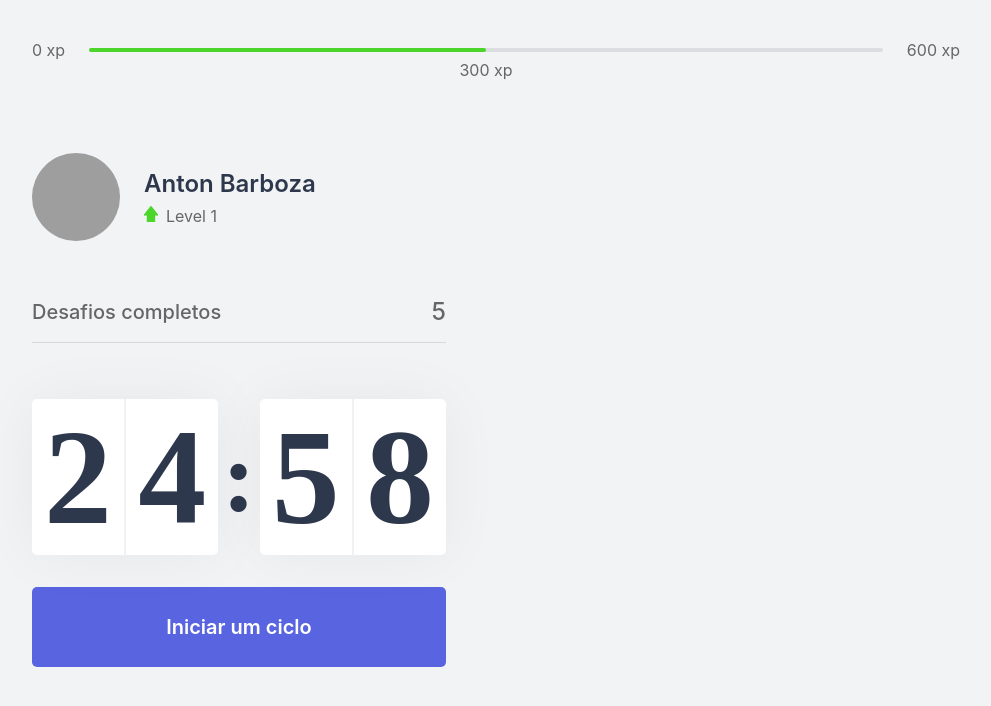
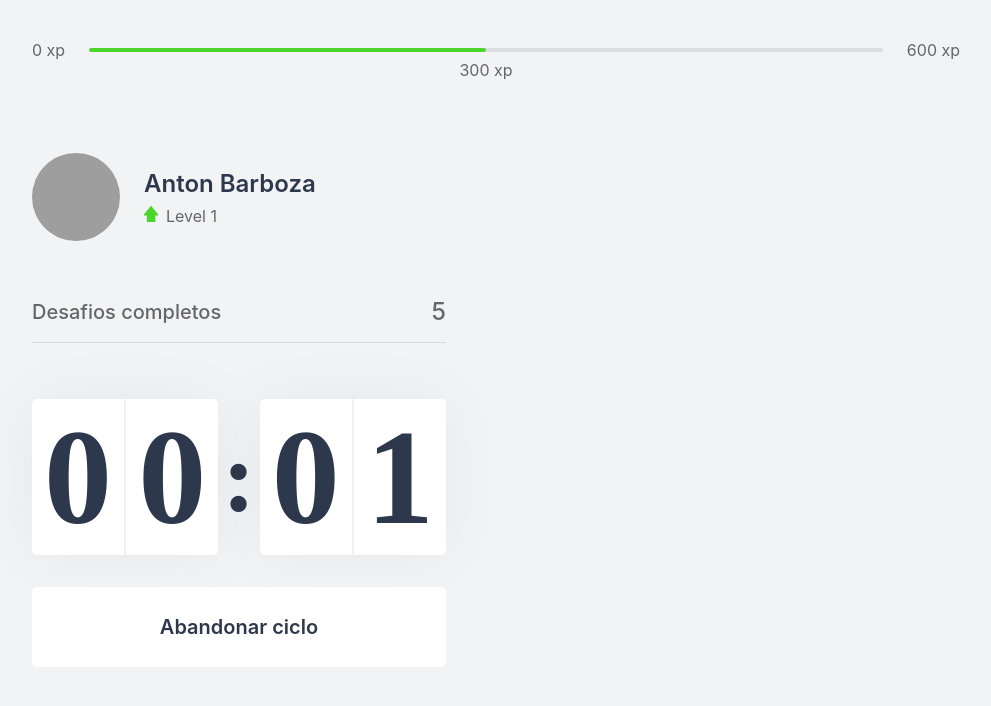
Before and after one commit to antonbsa/moveit, a Next.js app: page / in a window 1280 px wide. Both pictures are taken after a click on the button "Iniciar um ciclo". Shown: the top 706 px of the page, without its empty margins (144-1135 px from the left). Built offline with nearby package versions, Linux system fonts and the light colour scheme; grey boxes are pictures that could not be loaded.

Commit message:
fix dynamic button

```diff
--- a/src/components/Countdown.tsx
+++ b/src/components/Countdown.tsx
@@ -1,9 +1,12 @@
 import { useState, useEffect } from 'react';
 import styles from '../styles/components/Countdown.module.css';
 
+let countdowTimeout: NodeJS.Timeout;
+
 export function Countdown() {
-    const [time, setTime] = useState(25 * 60);
-    const [active, setActive] = useState(false);
+    const [time, setTime] = useState(0.05 * 60);
+    const [isActive, setIsActive] = useState(false);
+    const [hasFinished, setHasFinished] = useState(false);
 
     const minutes = Math.floor(time / 60);
     const seconds = time % 60;
@@ -12,16 +15,25 @@
     const [secondLeft, secondRight] = String(seconds).padStart(2, '0').split('');
 
     function startCountdown() {
-        setActive(true);
+        setIsActive(true);
+    }
+
+    function resetCountdown() {
+        clearTimeout(countdowTimeout);
+        setIsActive(false);
+        setTime(0.05 * 60);
     }
 
     useEffect(() => {
-        if(active && time > 0) {
-            setTimeout(() => {
+        if(isActive && time > 0) {
+            countdowTimeout = setTimeout(() => {
                 setTime(time - 1);
             }, 1000)
+        } else if( isActive && time == 0 ) {
+            setHasFinished(true);
+            setIsActive(false);
         }
-    }, [active, time])
+    }, [isActive, time])
 
 
     return (
@@ -38,6 +50,24 @@
                 </div>
             </div>
 
+            {hasFinished ? (
+                <button
+                    disabled
+                    className={styles.countdownButton}
+                >
+                    Ciclo encerrado
+                </button>
+            ) : (
+                <>
+                    { isActive ? (
+                        <button
+                            type="button"
+                            className={`${styles.countdownButton} ${styles.countdownButtonActive}`}
+                            onClick={resetCountdown}
+                        >
+                            Abandonar ciclo
+                        </button>
+                    ) : (
                         <button
                             type="button"
                             className={styles.countdownButton}
@@ -45,6 +75,9 @@
                         >
                             Iniciar um ciclo
                         </button>
+                    )}
+                </>
+            )}
         </div>
     );
 }
--- a/src/styles/components/Countdown.module.css
+++ b/src/styles/components/Countdown.module.css
@@ -60,6 +60,22 @@
     transition: background-color 0.2s;
 }
 
-.countdownButton:hover {
+.countdownButton:not(:disabled):hover {
     background: var(--blue-dark);
 }
+
+.countdownButtonActive {
+    background: var(--white);
+    color: var(--title);
+}
+
+.countdownButtonActive:not(:disabled):hover {
+    background: var(--red);
+    color: var(--white);
+}
+
+.countdownButton:disabled {
+    background: var(--white);
+    color: var(--text);
+    cursor: not-allowed;
+}
```
Lines whose indentation alone changed are shown as unchanged.
